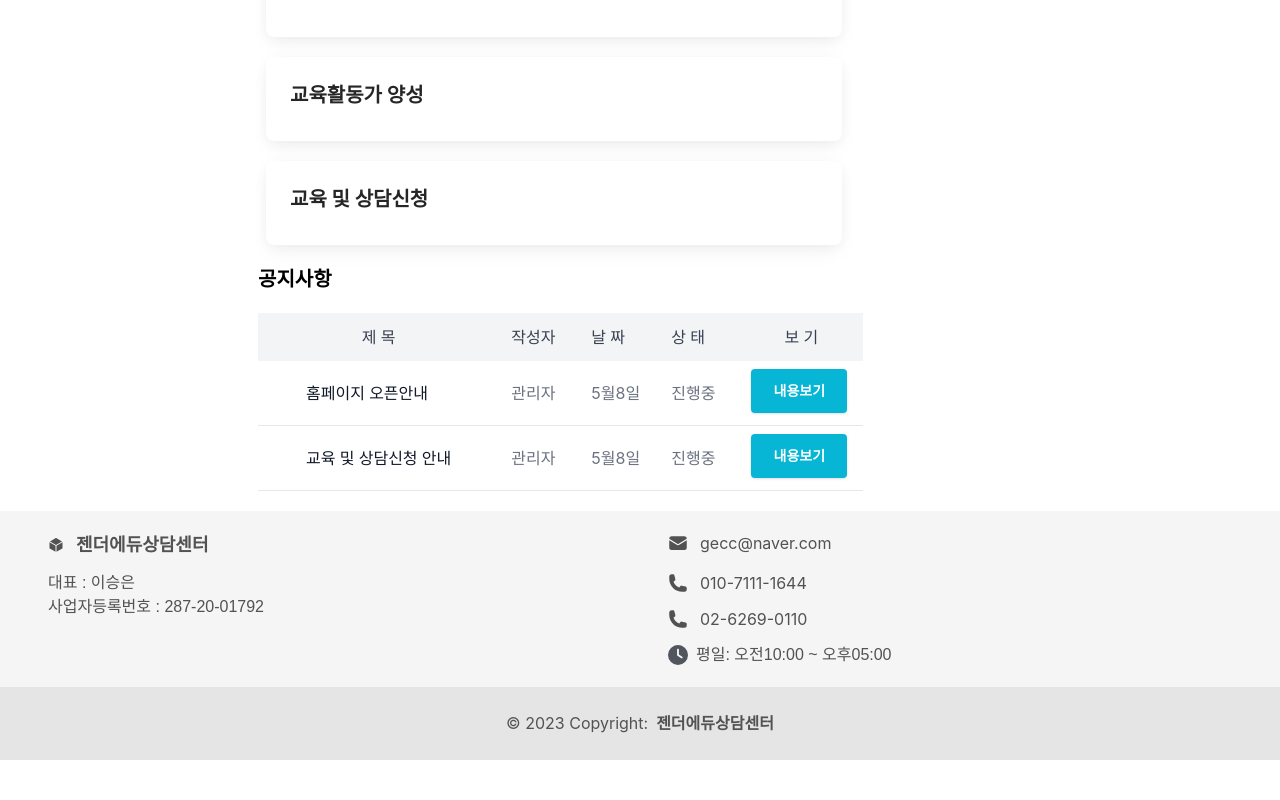
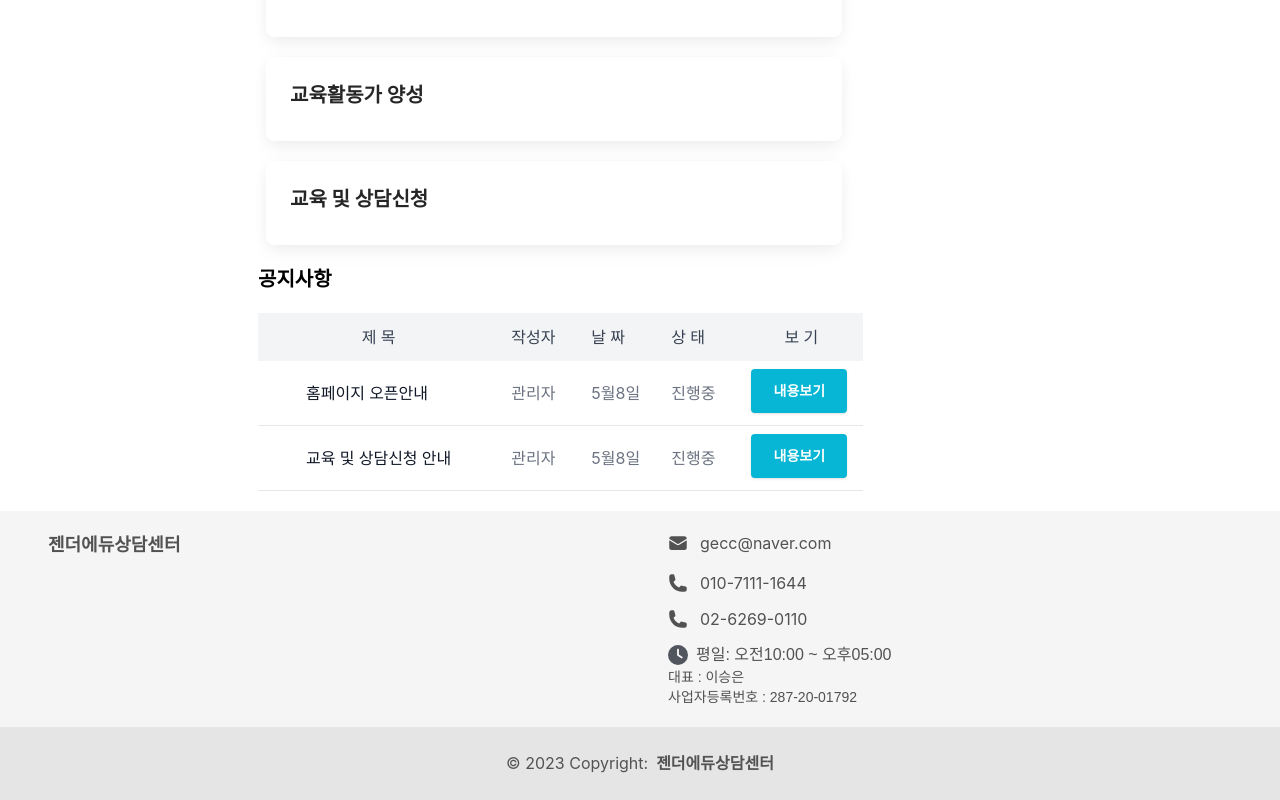
Before and after one commit to ohwonsuk/gender-edu, a React (Create React App) app: page / in a window 1280 px wide. Shown: the part 1133-1933 px from the top of the page. Before the commit the page ends 1893 px from the top, so only its background shows below. Built offline with nearby package versions, Linux system fonts and the light colour scheme; a web font is replaced by a local one.

Commit message:
footer 내용 수정

```diff
--- a/src/components/Footer.js
+++ b/src/components/Footer.js
@@ -11,18 +11,8 @@ const Footer = () => {
             {/* <!-- Tailwind Elements section --> */}
             <div className="">
               <h6 className="mb-3 font-ibmsans text-lg flex items-center justify-center font-semibold uppercase md:justify-start">
-                <svg
-                  xmlns="http://www.w3.org/2000/svg"
-                  viewBox="0 0 24 24"
-                  fill="currentColor"
-                  className="mr-3 h-4 w-4"
-                >
-                  <path d="M12.378 1.602a.75.75 0 00-.756 0L3 6.632l9 5.25 9-5.25-8.622-5.03zM21.75 7.93l-9 5.25v9l8.628-5.032a.75.75 0 00.372-.648V7.93zM11.25 22.18v-9l-9-5.25v8.57a.75.75 0 00.372.648l8.628 5.033z" />
-                </svg>
                 젠더에듀상담센터
               </h6>
-              <p className="font-ibmsans">대표 : 이승은</p>
-              <p className="font-ibmsans">사업자등록번호 : 287-20-01792</p>
             </div>
             {/* <!-- Contact section --> */}
             <div>
@@ -76,6 +66,10 @@ const Footer = () => {
                 />
                 평일: 오전10:00 ~ 오후05:00
               </p>
+              <p className="font-ibmsans text-sm">대표 : 이승은</p>
+              <p className="font-ibmsans text-sm">
+                사업자등록번호 : 287-20-01792
+              </p>
             </div>
           </div>
         </div>
```
